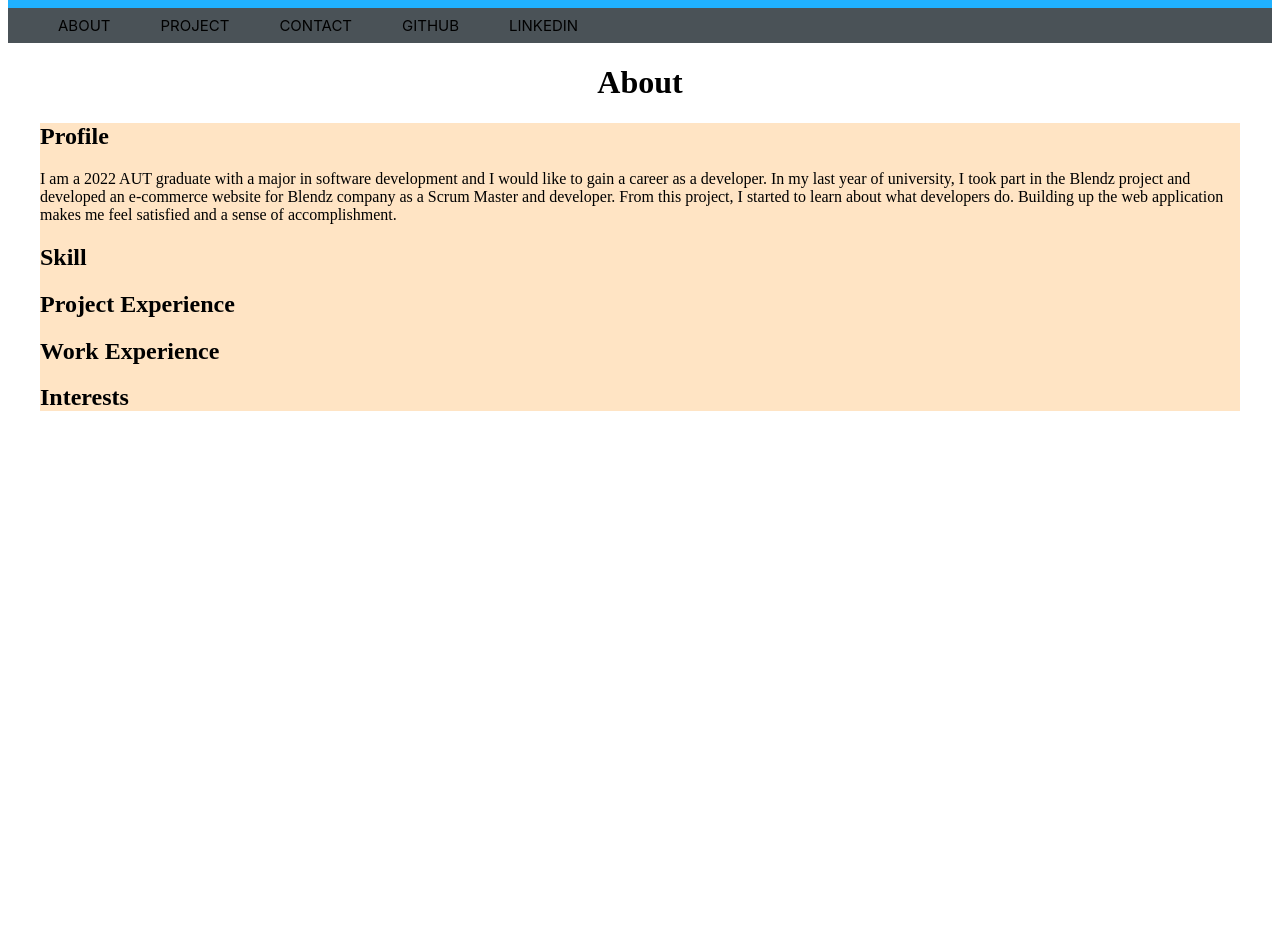
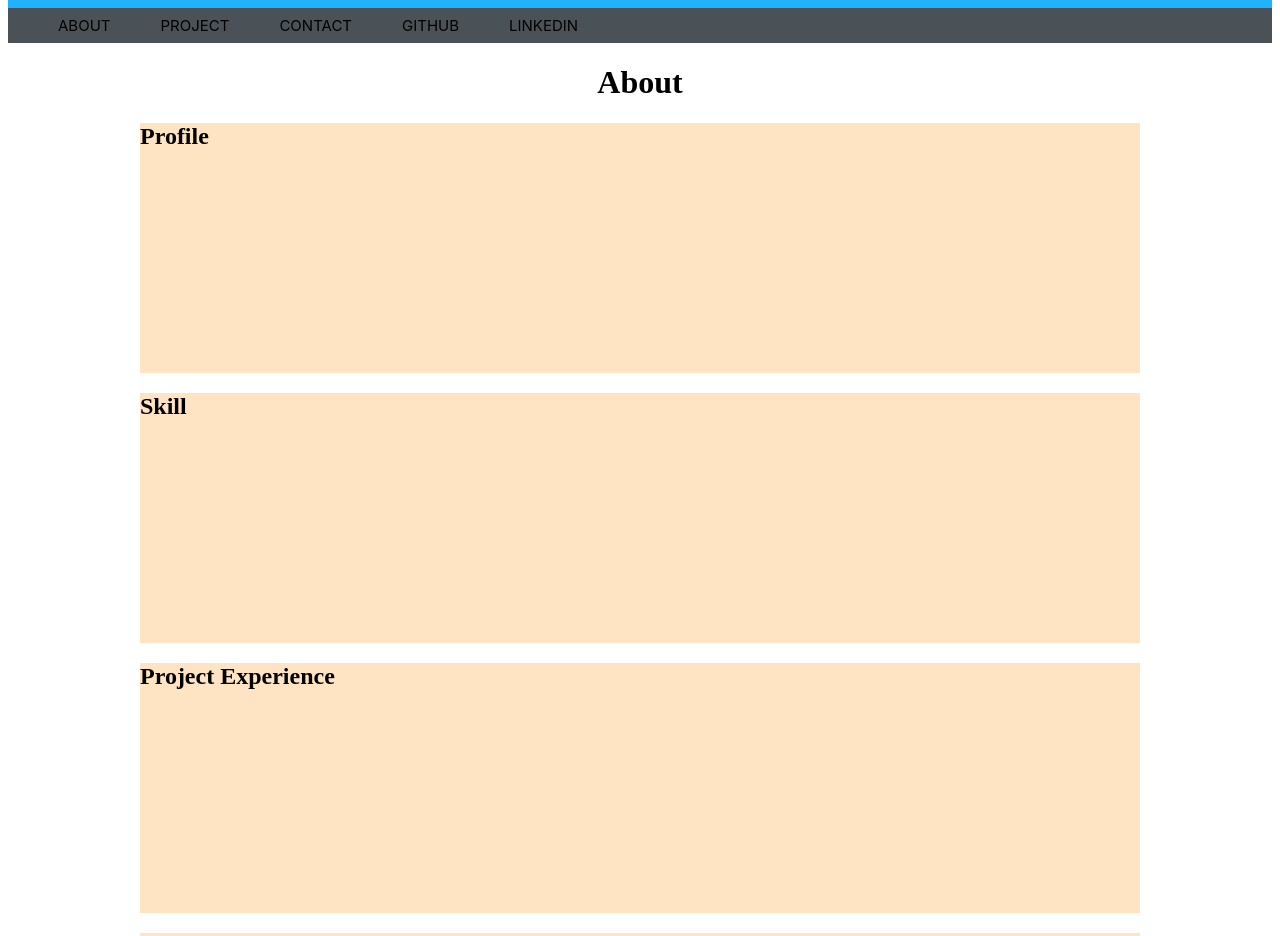
Before and after one commit to Jason-5-37/JWeb, a React (Create React App) app: page / in a window 1280 px wide. Shown: the part 500-1436 px from the top of the page. Before the commit the page ends 931 px from the top, so only its background shows below. Built offline with nearby package versions, Linux system fonts and the light colour scheme.

Commit message:
init AOS

```diff
--- a/public/index.html
+++ b/public/index.html
@@ -3,10 +3,6 @@
   <head>
     <meta charset="utf-8" />
     <link rel="icon" href="%PUBLIC_URL%/favicon.ico" />
-    <link
-    rel="stylesheet"
-    href="https://cdnjs.cloudflare.com/ajax/libs/animate.css/4.1.1/animate.min.css"
-    />
     <meta name="viewport" content="width=device-width, initial-scale=1" />
     <meta name="theme-color" content="#000000" />
     <meta
@@ -14,34 +10,21 @@
       content="Web site created using create-react-app"
     />
     <link rel="apple-touch-icon" href="%PUBLIC_URL%/logo192.png" />
-    <!--
-      manifest.json provides metadata used when your web app is installed on a
-      user's mobile device or desktop. See https://developers.google.com/web/fundamentals/web-app-manifest/
-    -->
     <link rel="manifest" href="%PUBLIC_URL%/manifest.json" />
-    <!--
-      Notice the use of %PUBLIC_URL% in the tags above.
-      It will be replaced with the URL of the `public` folder during the build.
-      Only files inside the `public` folder can be referenced from the HTML.
-
-      Unlike "/favicon.ico" or "favicon.ico", "%PUBLIC_URL%/favicon.ico" will
-      work correctly both with client-side routing and a non-root public URL.
-      Learn how to configure a non-root public URL by running `npm run build`.
-    -->
-    <title>React App</title>
+    <!-- AOS-->
+    <link rel="stylesheet" href="https://unpkg.com/aos@next/dist/aos.css" />
+    <script src="https://unpkg.com/aos@next/dist/aos.js"></script>
+    <!-- Animate-->
+    <link
+    rel="stylesheet"
+    href="https://cdnjs.cloudflare.com/ajax/libs/animate.css/4.1.1/animate.min.css"
+    />
+    <title>ZhanhongLu</title>
   </head>
   <body>
     <noscript>You need to enable JavaScript to run this app.</noscript>
     <div id="root"></div>
-    <!--
-      This HTML file is a template.
-      If you open it directly in the browser, you will see an empty page.
-
-      You can add webfonts, meta tags, or analytics to this file.
-      The build step will place the bundled scripts into the <body> tag.
-
-      To begin the development, run `npm start` or `yarn start`.
-      To create a production bundle, use `npm run build` or `yarn build`.
-    -->
+    <!--Init AOS-->
+    <script>AOS.init();</script>
   </body>
 </html>
--- a/src/components/header/style.js
+++ b/src/components/header/header.css
@@ -1,12 +1,12 @@
-import styled from "styled-components";
-
-export const Pic = styled.div`
+#Pic
+{
     height: 500px;
     left: 0px;
     background-color: #20B1FF;
-`;
+}
 
-export const NarBar = styled.div`
+#NarBar
+{
     height: 35px;
     left: 0px;
     background-color: #4A5257;
@@ -20,8 +20,9 @@ export const NarBar = styled.div`
     font-size: 15px;
     line-height: 35px;
     color: #000000;
-`;
+}
 
-export const NarItem = styled.div`
+#NarItem
+{
     margin-left: 50px;
-`;
+}
--- a/src/components/header/index.js
+++ b/src/components/header/index.js
@@ -1,18 +1,19 @@
 import React, { Component } from "react";
-import { Pic, NarBar, NarItem } from './style';
+import 'animate.css';
+import './header.css';
 
 class Header extends Component {
     render() {
         return (
             <>
-            <Pic/>
-            <NarBar>
-                <NarItem>ABOUT</NarItem >
-                <NarItem>PROJECT</NarItem >
-                <NarItem>CONTACT</NarItem >
-                <NarItem>GITHUB</NarItem >
-                <NarItem>LINKEDIN</NarItem >
-            </NarBar>
+            <div id = "Pic"/>
+            <div id = "NarBar">
+                <div id = "NarItem" class="animate__animated animate__fadeInTopLeft">ABOUT</div>
+                <div id = "NarItem" class="animate__animated animate__fadeInTopLeft">PROJECT</div>
+                <div id = "NarItem" class="animate__animated animate__fadeInTopLeft">CONTACT</div>
+                <div id = "NarItem" class="animate__animated animate__fadeInTopLeft">GITHUB</div>
+                <div id = "NarItem" class="animate__animated animate__fadeInTopLeft">LINKEDIN</div>
+            </div>
             </>
             )
         }
--- a/src/page/About/About.css
+++ b/src/page/About/About.css
@@ -5,10 +5,10 @@
 
 #ContentBox
 {
-    width: 1200px;
+    width: 1000px;
+    height: 250px;
     margin:auto;
     background-color: bisque;
-
     text-align: left;
 }
 
--- a/src/page/About/index.js
+++ b/src/page/About/index.js
@@ -1,23 +1,29 @@
 import React, { Component } from "react";
-import 'animate.css';
 import './About.css';
 
 class About extends Component {
     render() {
         return (
             <>
-            <h1 id="Title" class="animate__animated animate__rubberBand">About</h1>
-            <div id="ContentBox">
+            <h1 id="Title">About</h1>
+
+            <div id="ContentBox" data-aos="fade-right">
                 <h2 id = "SubTitle">Profile</h2>
-                <p>I am a 2022 AUT graduate with a major in software development and I would like to
-                gain a career as a developer. In my last year of university, I took part in the Blendz
-                project and developed an e-commerce website for Blendz company as a Scrum Master
-                and developer. From this project, I started to learn about what developers do. Building
-                up the web application makes me feel satisfied and a sense of accomplishment.
-                </p>
+            </div>
+
+            <div id="ContentBox" data-aos="fade-left">
                 <h2 id = "SubTitle">Skill</h2>
+            </div>
+
+            <div id="ContentBox" data-aos="fade-right">
                 <h2 id = "SubTitle">Project Experience</h2>
+            </div>
+
+            <div id="ContentBox" data-aos="fade-left">
                 <h2 id = "SubTitle">Work Experience</h2>
+            </div>
+
+            <div id="ContentBox" data-aos="fade-right">
                 <h2 id = "SubTitle">Interests</h2>
             </div>
             </>
```
